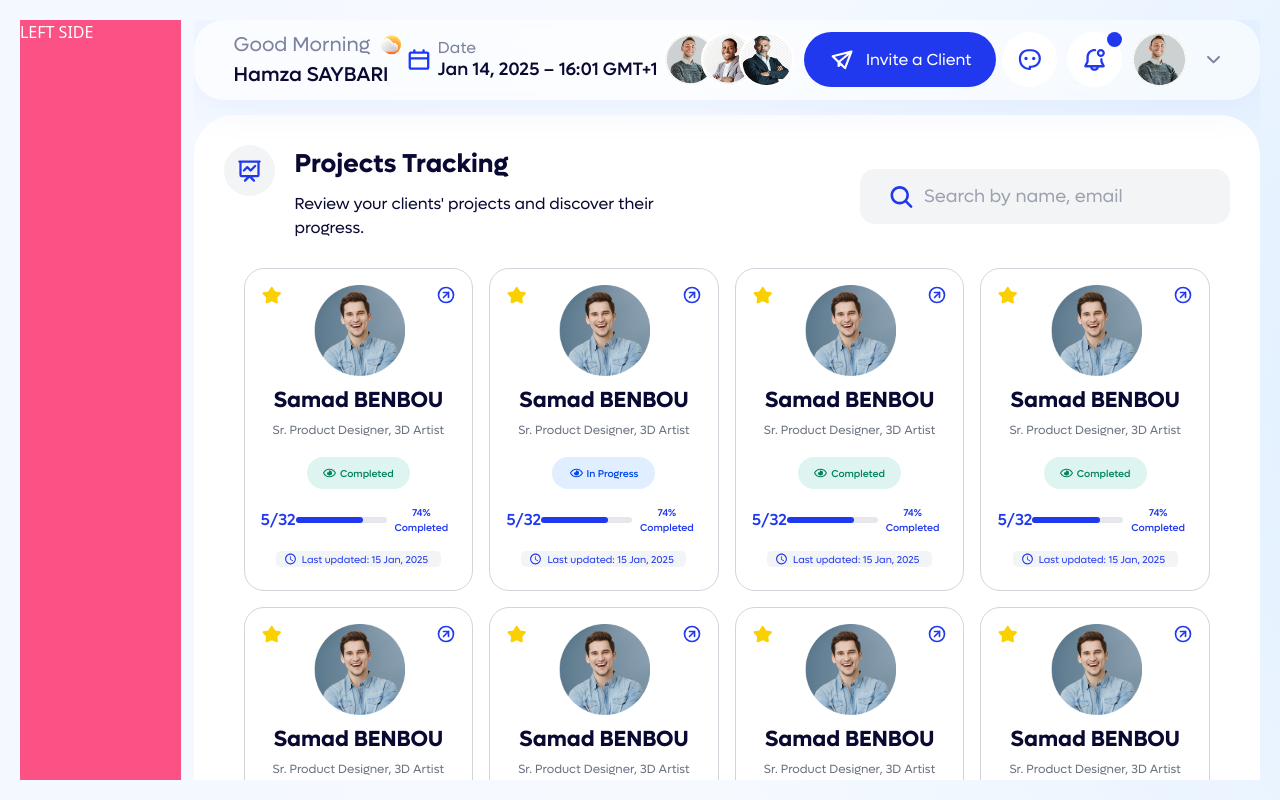
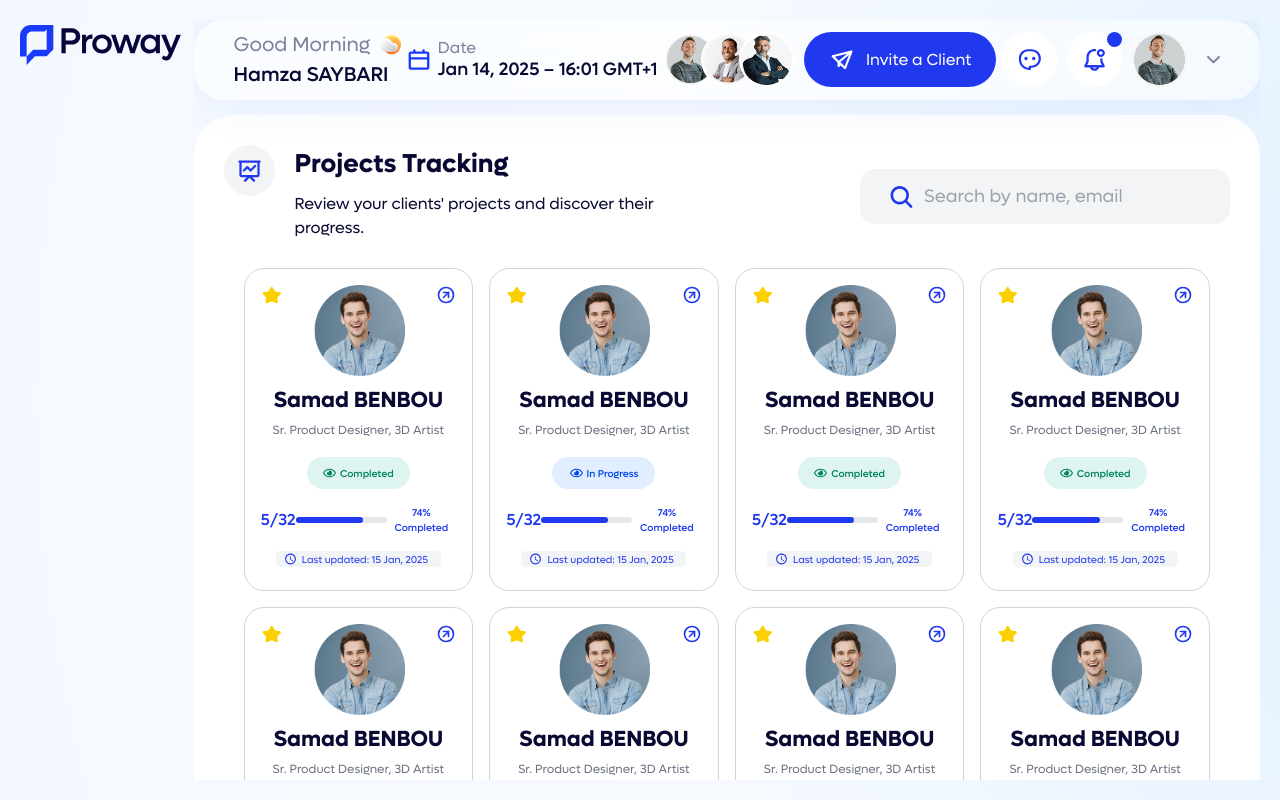
Before and after one commit to saybariH/proway-frontend-v2, a React (Vite) app: page /projects in a window 1280 px wide. Built offline with nearby package versions, Linux system fonts and the light colour scheme.

Commit message:
create side bar

```diff
--- a/src/components/common/navbar/navbar-elements/ActionButtons.tsx
+++ b/src/components/common/navbar/navbar-elements/ActionButtons.tsx
@@ -19,7 +19,6 @@ const ActionButtons = () => {
                     </svg>
                 </Link>
             </div>
-
             {/* Notification **/}
             <div className="w-[55px] h-[55px] relative group">
                 <span className="w-[15px] h-[15px] absolute top-0 right-0 bg-primary rounded-full group-hover:hidden" />
@@ -34,8 +33,6 @@ const ActionButtons = () => {
                     </svg>
                 </button>
             </div>
-
-
             {/* Profile **/}
             <button className="w-auto h-auto flex flex-row items-center gap-5">
                 <img src="/public/images/profile-img1.png" alt="Profile" className="w-[55px] h-[55px] rounded-full" />
--- a/src/components/common/sidebar/SideBar.tsx
+++ b/src/components/common/sidebar/SideBar.tsx
@@ -0,0 +1,12 @@
+import fulllogo from '../../../assets/images/full-logo-white.svg';
+const SideBar : React.FC = () => {
+    return (
+        <div className="w-full h-full">
+            {/* logo */}
+            <div >
+            <img src={fulllogo} alt="logo" className="w-[200px] h-[50px]"/>
+            </div>
+        </div>
+    )
+}
+export default SideBar;
--- a/src/layouts/CoachLayout.tsx
+++ b/src/layouts/CoachLayout.tsx
@@ -1,4 +1,5 @@
 import NavBar from "@components/common/navbar/Navbar";
+import SideBar from "@components/common/sidebar/SideBar";
 import { Outlet } from "react-router";
 
 const CoachLayout: React.FC = () => {
@@ -6,8 +7,8 @@ const CoachLayout: React.FC = () => {
     <div className="w-screen h-screen p-[1.56%] bg-bg-gradient">
       <div className="w-full h-full grid grid-cols-[13%_86%] gap-[1%] overflow-hidden">
 
-        <div className="bg-red w-full h-full">
-          <h1 className="text-white">LEFT SIDE</h1>
+        <div className="w-full h-full">
+          <SideBar />
         </div>
 
         <div className=" grid grid-rows-[auto_1fr] gap-[2%] h-full overflow-hidden">
```
Also changed, not shown: src/assets/images/Proway-logo.png (deleted), src/assets/images/full-logo-white.svg (added).
